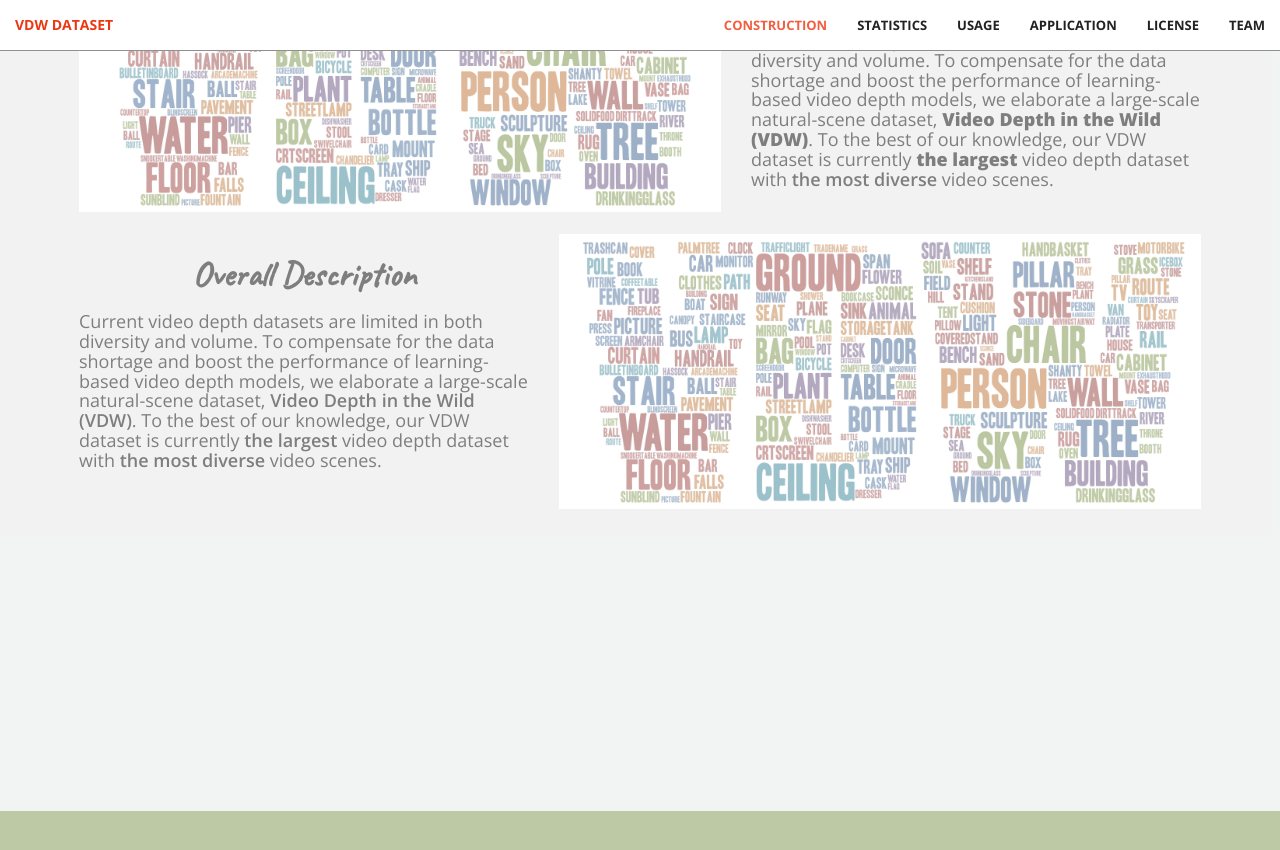
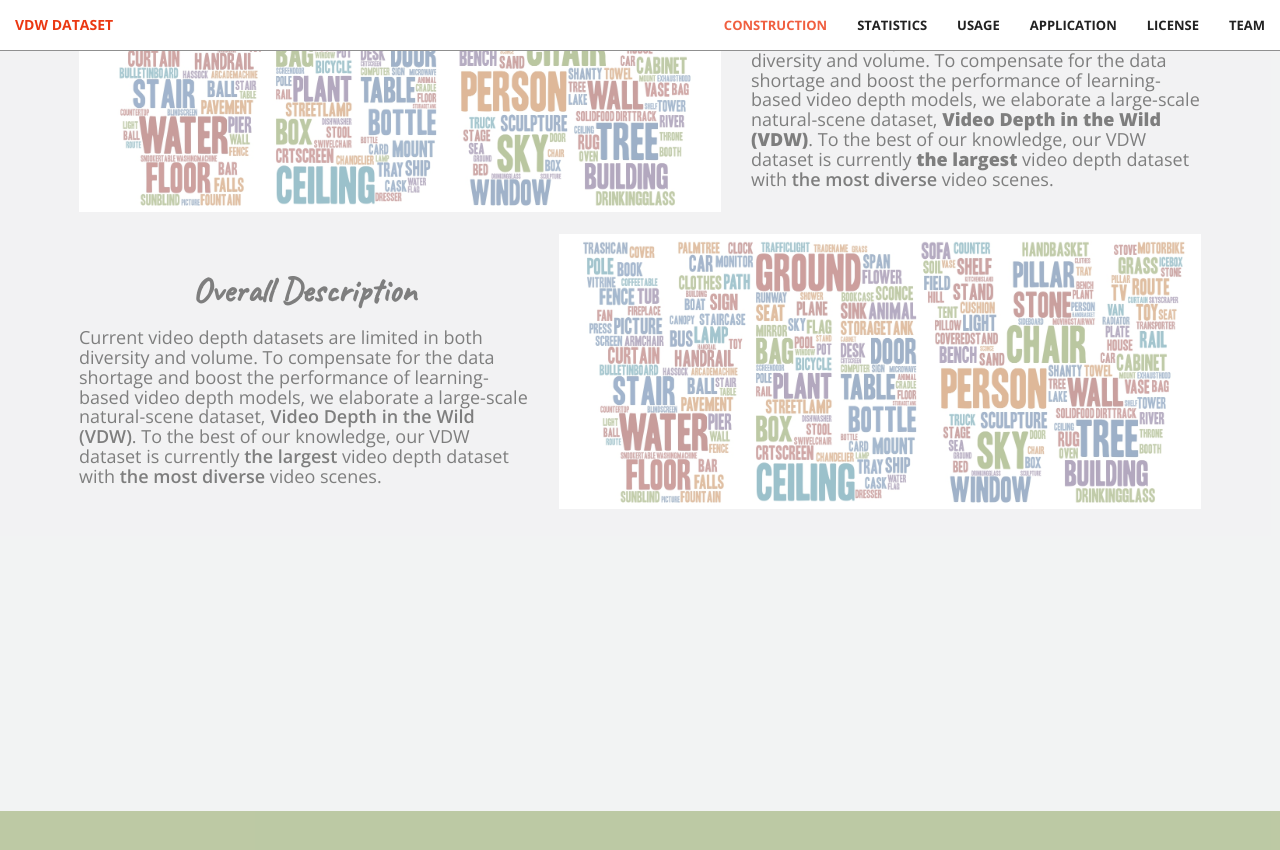
Before and after one commit to RaymondWang987/VDW, a Jekyll site: the page built from index.html, in a window 1280 px wide and 900 px high, scrolled down 989 px. Shown: the top 850 px of the window. Built offline with Jekyll 4.4.1, drawn with Linux system fonts in a browser that asks for light colours; some web fonts are replaced.

Commit message:
Update construction.html

```diff
--- a/_includes/construction.html
+++ b/_includes/construction.html
@@ -32,7 +32,7 @@
     <div style="margin-top: 5%;">
         <div style="height: 35%;" class="col-md-5 col-sm-5 text-center">
             <div style="vertical-align: middle;">
-                <h1 style="color: black;">
+                <h1 style="color: black;margin-top:8%;">
                     <span style="font-weight: 600;font-family: Caveat">Overall Description</span>
                 </h1>
                 <h4 style="color: black;text-align: left;margin-top:4%;">
```
